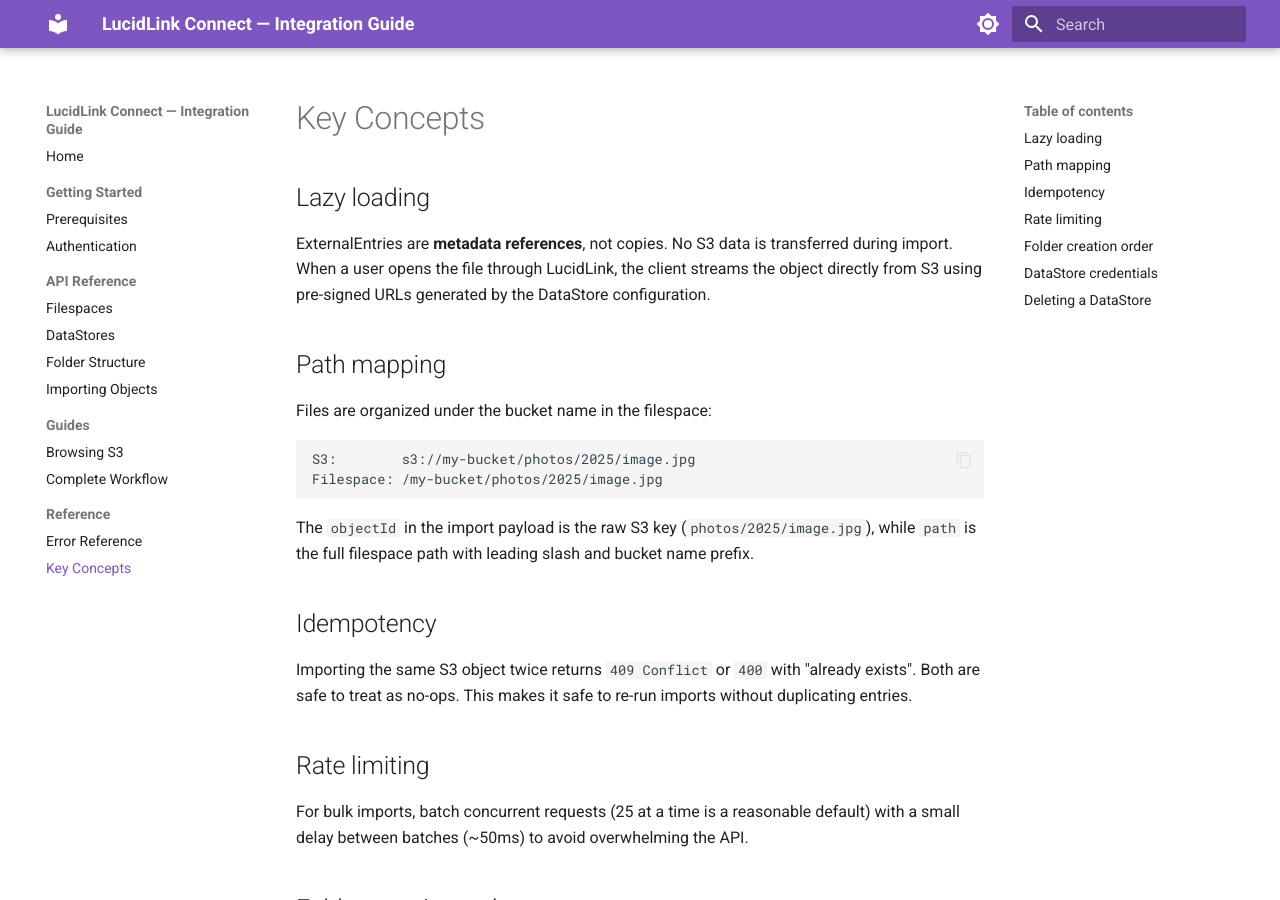
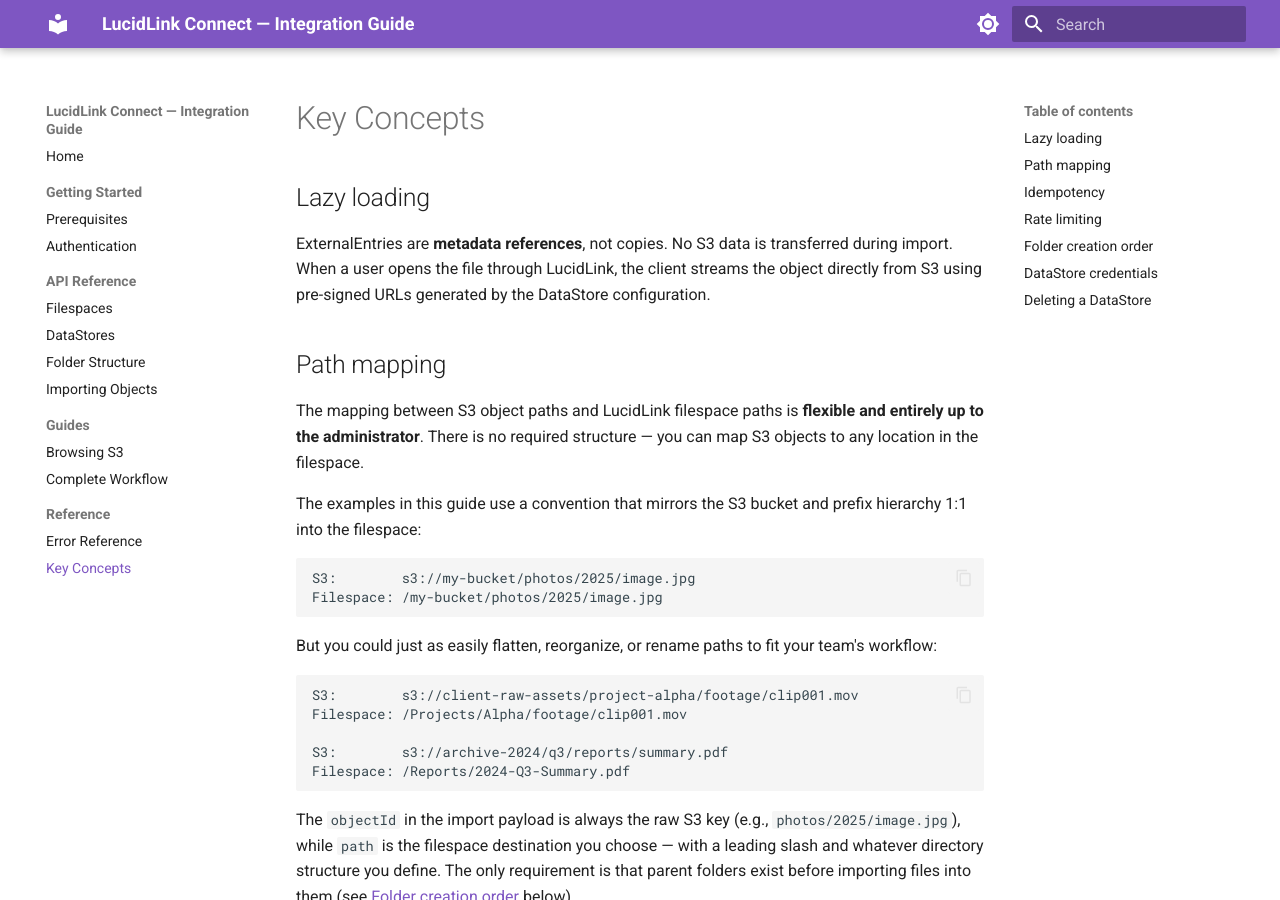
Before and after one commit to dmcp718/connect-manager, an MkDocs documentation site: the page built from docs/guide/10-key-concepts.md, in a window 1280 px wide and 900 px high. Built offline with MkDocs 1.6.1 and Material for MkDocs 9.7.7, drawn with Linux system fonts in a browser that asks for light colours; some of the changed text lies outside the part shown.

Commit message:
Update path mapping docs and add deployment guide
- Clarify that S3-to-filespace path mapping is flexible and administrator-defined
- Add examples showing flattened and reorganized path conventions
- Add DEPLOY.md with Docker Compose + Caddy deployment instructions

````diff
--- a/docs/guide/10-key-concepts.md
+++ b/docs/guide/10-key-concepts.md
@@ -6,14 +6,26 @@
 
 ## Path mapping
 
-Files are organized under the bucket name in the filespace:
+The mapping between S3 object paths and LucidLink filespace paths is **flexible and entirely up to the administrator**. There is no required structure — you can map S3 objects to any location in the filespace.
+
+The examples in this guide use a convention that mirrors the S3 bucket and prefix hierarchy 1:1 into the filespace:
 
 ```
 S3:        s3://my-bucket/photos/2025/image.jpg
 Filespace: /my-bucket/photos/2025/image.jpg
 ```
 
-The `objectId` in the import payload is the raw S3 key (`photos/2025/image.jpg`), while `path` is the full filespace path with leading slash and bucket name prefix.
+But you could just as easily flatten, reorganize, or rename paths to fit your team's workflow:
+
+```
+S3:        s3://client-raw-assets/project-alpha/footage/clip001.mov
+Filespace: /Projects/Alpha/footage/clip001.mov
+
+S3:        s3://archive-2024/q3/reports/summary.pdf
+Filespace: /Reports/2024-Q3-Summary.pdf
+```
+
+The `objectId` in the import payload is always the raw S3 key (e.g., `photos/2025/image.jpg`), while `path` is the filespace destination you choose — with a leading slash and whatever directory structure you define. The only requirement is that parent folders exist before importing files into them (see [Folder creation order](#folder-creation-order) below).
 
 ## Idempotency
 
````
Also changed, not shown: docs/DEPLOY.md (added, +142 -0 lines).
